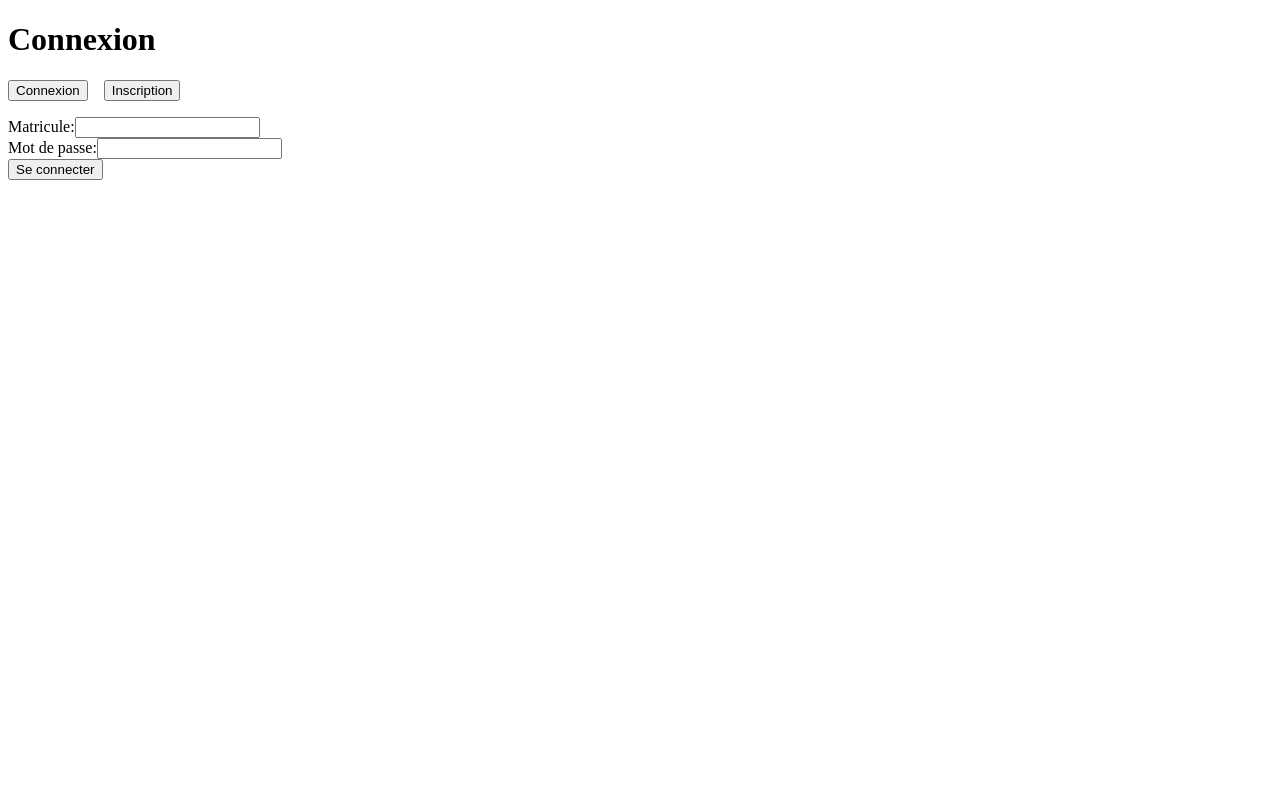
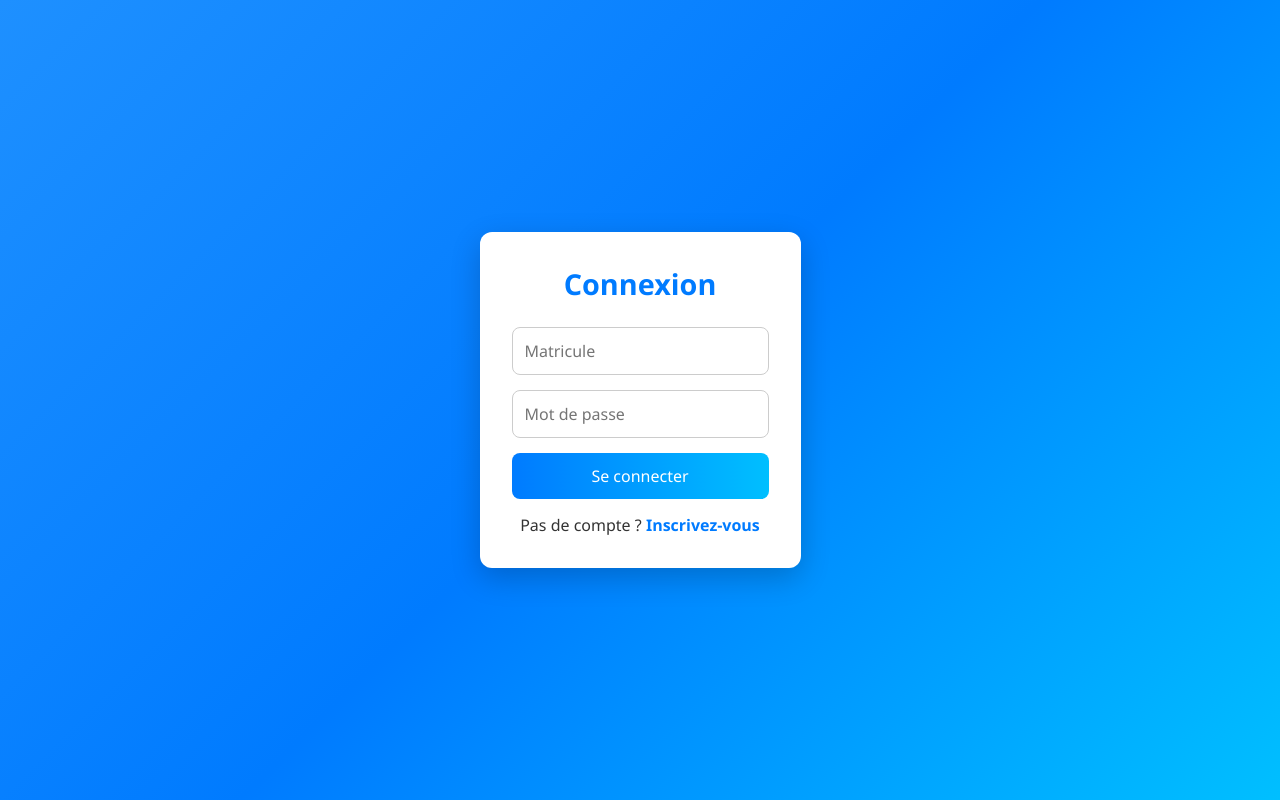
Before and after one commit to JeremyAlbertini/stage, a React (Vite) app in the folder site-stage/: page / in a window 1280 px wide. Built offline with nearby package versions, Linux system fonts and the light colour scheme.

Commit message:
{10:19} | [+] Added CSS

```diff
--- /dev/null
+++ b/site-stage/src/App.css
@@ -0,0 +1,90 @@
+/* Global Reset */
+* {
+  margin: 0;
+  padding: 0;
+  box-sizing: border-box;
+  font-family: "Segoe UI", Tahoma, sans-serif;
+}
+
+body {
+  background: linear-gradient(135deg, #1e90ff, #007bff, #00bfff);
+  display: flex;
+  justify-content: center;
+  align-items: center;
+  height: 100vh;
+  color: #fff;
+}
+
+/* Main Container */
+.app-container {
+  width: 100%;
+  max-width: 400px;
+  background: #ffffff;
+  color: #333;
+  padding: 2rem;
+  border-radius: 12px;
+  box-shadow: 0 10px 30px rgba(0, 0, 0, 0.2);
+  text-align: center;
+}
+
+/* Title */
+h1 {
+  margin-bottom: 1.5rem;
+  color: #007bff;
+  font-size: 1.8rem;
+}
+
+/* Form */
+.auth-form {
+  display: flex;
+  flex-direction: column;
+  gap: 15px;
+}
+
+.auth-form input {
+  padding: 12px;
+  border: 1px solid #ccc;
+  border-radius: 8px;
+  font-size: 16px;
+  outline: none;
+  transition: 0.3s;
+}
+
+.auth-form input:focus {
+  border-color: #007bff;
+  box-shadow: 0 0 8px rgba(0, 123, 255, 0.3);
+}
+
+/* Button */
+.btn-primary {
+  background: linear-gradient(90deg, #007bff, #00bfff);
+  color: white;
+  padding: 12px;
+  border: none;
+  border-radius: 8px;
+  font-size: 16px;
+  cursor: pointer;
+  transition: 0.3s;
+}
+
+.btn-primary:hover {
+  background: linear-gradient(90deg, #0056b3, #009acd);
+}
+
+/* Link */
+.link {
+  color: #007bff;
+  font-weight: bold;
+  cursor: pointer;
+}
+
+.link:hover {
+  text-decoration: underline;
+}
+
+/* Message */
+.message {
+  margin-top: 15px;
+  font-size: 14px;
+  color: #ff4d4d;
+}
--- a/site-stage/src/App.jsx
+++ b/site-stage/src/App.jsx
@@ -1,4 +1,5 @@
 import { useState } from "react";
+import "./App.css";
 
 function App() {
   const [page, setPage] = useState("login");
@@ -51,51 +52,80 @@ function App() {
       .catch(() => setMessage("Erreur serveur."));
   };
 
-  return (
-    <div className="container">
+return (
+  <div className="app-container">
+    <div className="form-container">
       <h1>{page === "login" ? "Connexion" : "Inscription"}</h1>
-      <div style={{ marginBottom: "1rem" }}>
-        <button onClick={() => setPage("login")}>Connexion</button>
-        <button onClick={() => setPage("register")} style={{ marginLeft: "1rem" }}>
-          Inscription
-        </button>
-      </div>
-      {message && <div style={{ color: "red", marginBottom: "1rem" }}>{message}</div>}
+
       {page === "login" ? (
-        <form onSubmit={handleLoginSubmit}>
-          <div>
-            <label>Matricule:</label>
-            <input type="text" name="matricule" value={loginData.matricule} onChange={handleLoginChange} required />
-          </div>
-          <div>
-            <label>Mot de passe:</label>
-            <input type="password" name="password" value={loginData.password} onChange={handleLoginChange} required />
-          </div>
-          <button type="submit">Se connecter</button>
+        <form onSubmit={handleLoginSubmit} className="auth-form">
+          <input
+            type="text"
+            name="matricule"
+            placeholder="Matricule"
+            value={loginData.matricule}
+            onChange={handleLoginChange}
+            required
+          />
+          <input
+            type="password"
+            name="password"
+            placeholder="Mot de passe"
+            value={loginData.password}
+            onChange={handleLoginChange}
+            required
+          />
+          <button type="submit" className="btn-primary">Se connecter</button>
+          <p>
+            Pas de compte ?{" "}
+            <span className="link" onClick={() => setPage("register")}>Inscrivez-vous</span>
+          </p>
         </form>
       ) : (
-        <form onSubmit={handleRegisterSubmit}>
-          <div>
-            <label>Matricule:</label>
-            <input type="text" name="matricule" value={registerData.matricule} onChange={handleRegisterChange} required />
-          </div>
-          <div>
-            <label>Mot de passe:</label>
-            <input type="password" name="password" value={registerData.password} onChange={handleRegisterChange} required />
-          </div>
-          <div>
-            <label>Nom :</label>
-            <input type="name" name="name" value={registerData.name} onChange={handleRegisterChange} required />
-          </div>
-          <div>
-            <label>Prènom :</label>
-            <input type="firstname" name="firstname" value={registerData.firstname} onChange={handleRegisterChange} required />
-          </div>
-          <button type="submit">S'inscrire</button>
+        <form onSubmit={handleRegisterSubmit} className="auth-form">
+          <input
+            type="text"
+            name="matricule"
+            placeholder="Matricule"
+            value={registerData.matricule}
+            onChange={handleRegisterChange}
+            required
+          />
+          <input
+            type="text"
+            name="name"
+            placeholder="Nom"
+            value={registerData.name}
+            onChange={handleRegisterChange}
+            required
+          />
+          <input
+            type="text"
+            name="firstname"
+            placeholder="Prénom"
+            value={registerData.firstname}
+            onChange={handleRegisterChange}
+            required
+          />
+          <input
+            type="password"
+            name="password"
+            placeholder="Mot de passe"
+            value={registerData.password}
+            onChange={handleRegisterChange}
+            required
+          />
+          <button type="submit" className="btn-primary">S'inscrire</button>
+          <p>
+            Déjà inscrit ?{" "}
+            <span className="link" onClick={() => setPage("login")}>Connectez-vous</span>
+          </p>
         </form>
       )}
+
+      {message && <p className="message">{message}</p>}
     </div>
-  );
-}
+  </div>
+)};
 
 export default App;
```
